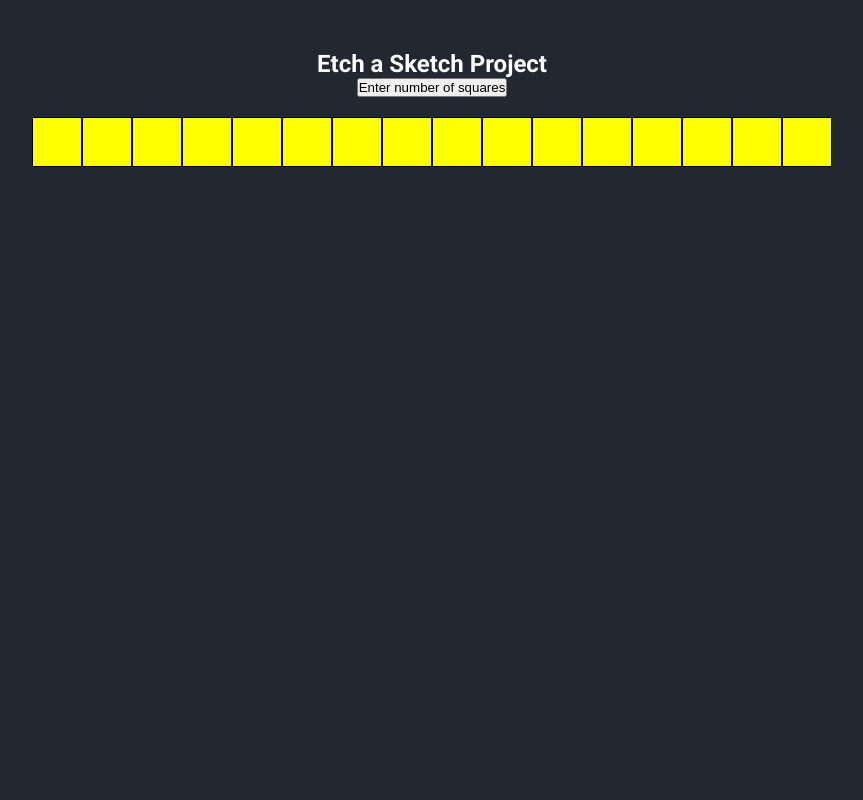
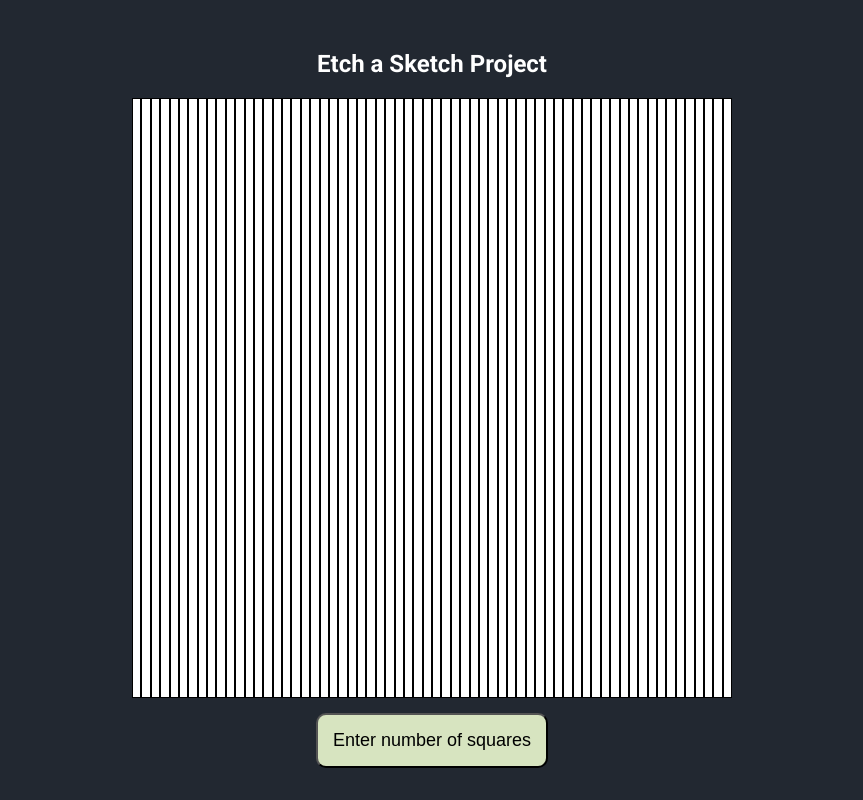
Before and after one commit to jmolinski04/Etch-a-Sketch, a plain HTML site: page index.html in a window 1280 px wide. Shown: the whole page, without its empty margins (208-1071 px from the left). Drawn offline with Linux system fonts and the light colour scheme.

Commit message:
Stuck at creating the grid layout - only displays vertical grid

```diff
--- a/index.html
+++ b/index.html
@@ -9,10 +9,11 @@
   <body>
     <section class="main-section">
       <h1>Etch a Sketch Project</h1>
-      <button class="popup-btn" type="button">Enter number of squares</button>
+
       <div class="container">
         <!-- Generated squares using JavaScript -->
       </div>
+      <button class="popup-btn" type="button">Enter number of squares</button>
     </section>
 
     <script src="script.js"></script>
--- a/script.js
+++ b/script.js
@@ -1,14 +1,15 @@
 const popupBtn = document.querySelector(".popup-btn");
+const container = document.querySelector(".container");
 
-const createGridLayout = (numberOfSquares) => {
-  const container = document.querySelector(".container");
-  container.innerHTML = "";
-
+const createGrid = (numberOfSquares) => {
   for (let i = 0; i < numberOfSquares; i++) {
+    const row = document.createElement("div");
+    row.classList.add("row");
     const square = document.createElement("div");
     square.classList.add("square");
-    container.appendChild(square);
+    row.appendChild(square);
+    container.appendChild(row);
   }
 };
 
-createGridLayout(16);
+createGrid(64);
--- a/styles.css
+++ b/styles.css
@@ -25,11 +25,34 @@ body {
   margin-top: 20px;
   display: flex;
   flex-wrap: wrap;
+  width: 600px;
+  height: 600px;
 }
 
 .square {
-  width: 50px;
-  height: 50px;
-  background-color: yellow;
   border: 1px solid #000;
+  flex: 1;
 }
+
+.row {
+  flex: 1;
+  display: flex;
+  justify-content: space-evenly;
+}
+
+button {
+  margin-top: 15px;
+  cursor: pointer;
+}
+
+.popup-btn {
+  padding: 15px;
+  border-radius: 10px;
+  font-size: 18px;
+  background-color: #d7e4c0;
+  color: #000;
+}
+
+.popup-btn:hover {
+  background-color: #c6dcba;
+}
```
